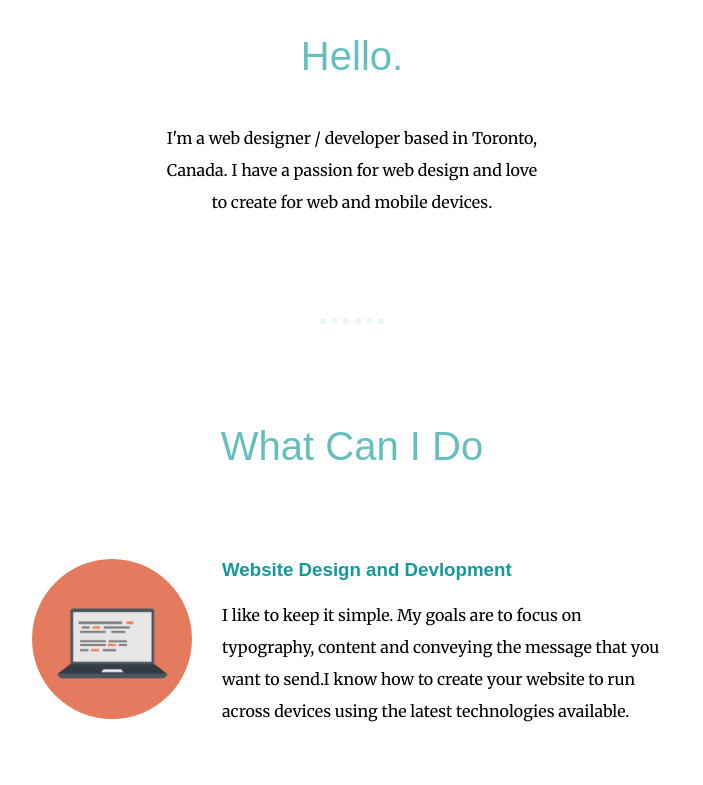
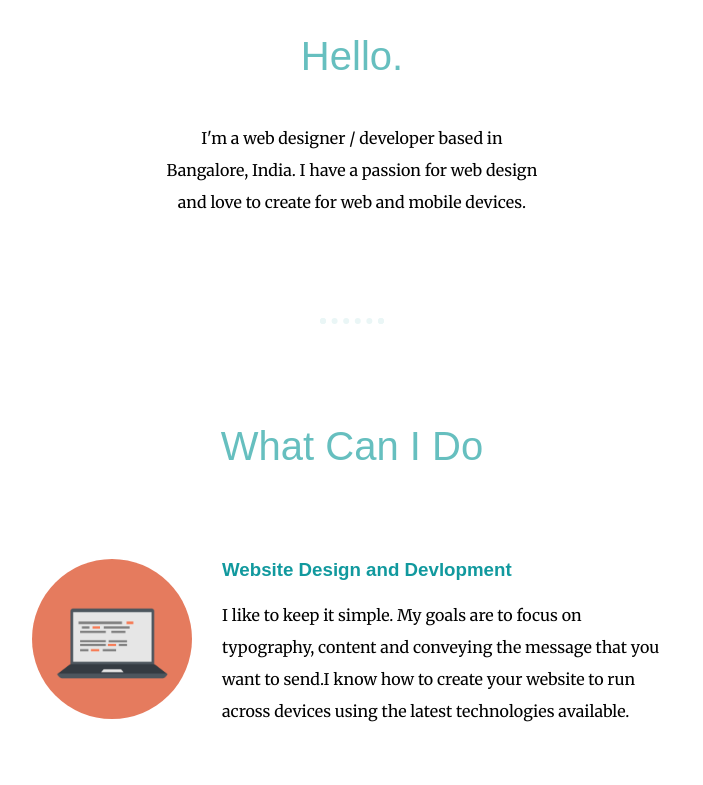
Before and after one commit to jainamshroff/Jainam-Portfolio-Main, a plain HTML site: page index.html in a window 1280 px wide. Shown: the part 900-1685 px from the top of the page, without its empty margins (288-991 px from the left). Drawn offline with Linux system fonts and the light colour scheme; a web font is replaced by a local one.

Commit message:
Add files via upload

```diff
--- a/index.html
+++ b/index.html
@@ -27,7 +27,7 @@
     <div class="profile">
       <img src="images/jainam-cropped.png" alt="Jainam Profile Picture">
       <h2>Hello.</h2>
-      <p class="intro-text">I'm a web designer / developer based in Toronto, Canada. I have a passion for web design and love to create for web and mobile devices.</p>
+      <p class="intro-text">I'm a web designer / developer based in Bangalore, India. I have a passion for web design and love to create for web and mobile devices.</p>
     </div>
     <hr>
     <div class="skills">
```
